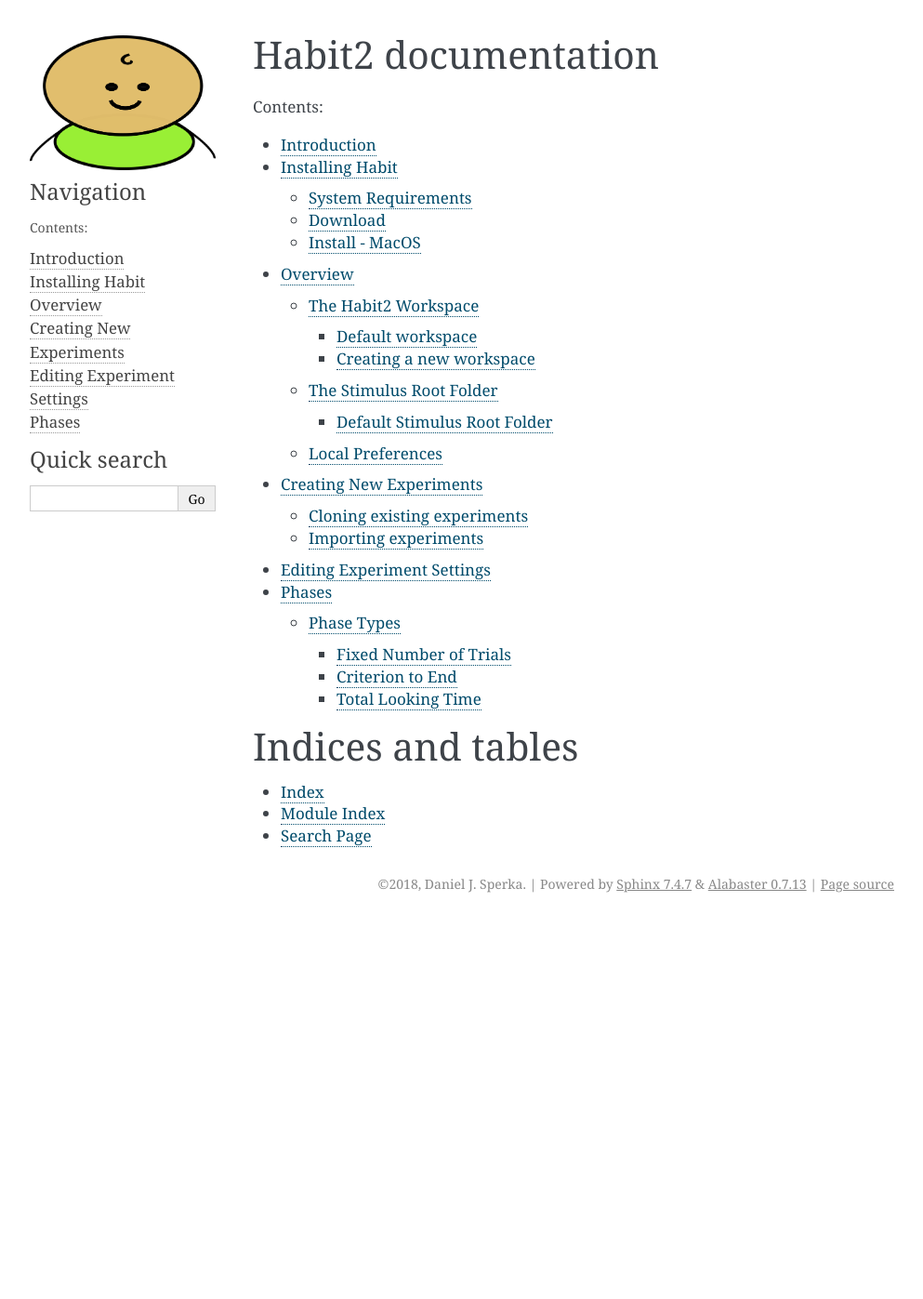
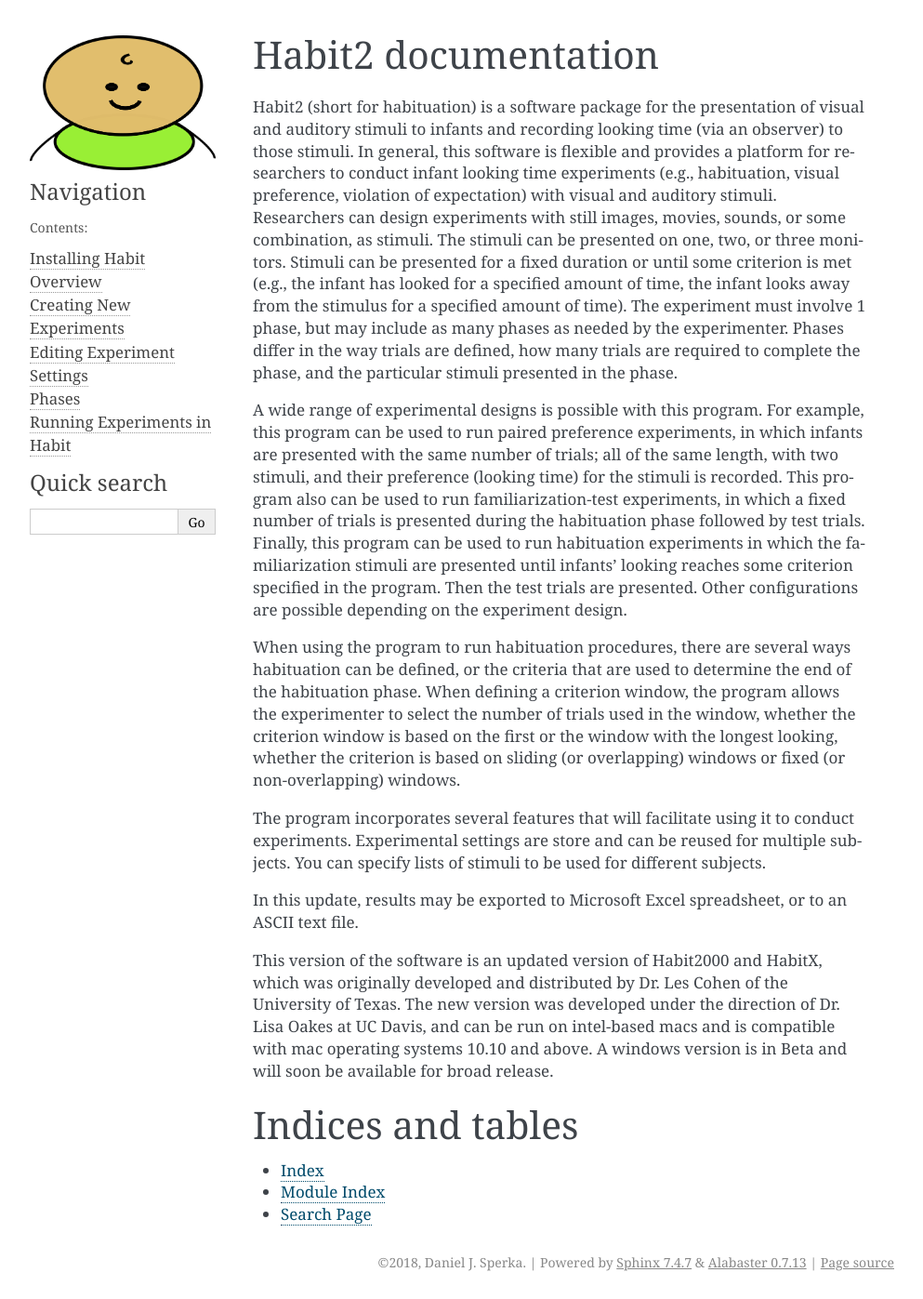
Before and after one commit to djsperka/habit2-docs, a Sphinx documentation site: the page built from source/index.rst, in a window 1280 px wide. Shown: the whole page at 93% size, without its empty margins (148-1141 px from the left). Built offline with Sphinx 7.4.7, drawn with Linux system fonts in a browser that asks for light colours; before the commit the page ends 990 px from its top, so only the background shows below that.

Commit message:
Complete first draft. Some glaring omissions remain.

```diff
--- a/source/conf.py
+++ b/source/conf.py
@@ -26,7 +26,7 @@
 # The short X.Y version
 version = u''
 # The full version, including alpha/beta/rc tags
-release = u'2.1.1'
+release = u'2.2.1'
 
 
 # -- General configuration ---------------------------------------------------
--- a/source/index.rst
+++ b/source/index.rst
@@ -8,14 +8,50 @@
 
 .. toctree::
    :maxdepth: 3
+   :hidden:
    :caption: Contents:
 
-   _introduction
    _installation
    _overview
    _create_experiment
    _edit_experiment
    _phases
+   _running
+
+Habit2 (short for habituation) is a software package for the presentation of visual and auditory stimuli to infants
+and recording looking time (via an observer) to those stimuli. In general, this software is flexible and provides
+a platform for researchers to conduct infant looking time experiments (e.g., habituation, visual preference, violation
+of expectation) with visual and auditory stimuli. Researchers can design experiments with still images, movies, sounds,
+or some combination, as stimuli. The stimuli can be presented on one, two, or three monitors.  Stimuli can be presented
+for a fixed duration or until some criterion is met (e.g., the infant has looked for a specified amount of time, the
+infant looks away from the stimulus for a specified amount of time).  The experiment must involve 1 phase, but may include
+as many phases as needed by the experimenter. Phases differ in the way trials are defined, how many trials are required to
+complete the phase, and the particular stimuli presented in the phase.
+
+A wide range of experimental designs is possible with this program. For example, this program can be used to run paired
+preference experiments, in which infants are presented with the same number of trials; all of the same length, with two stimuli,
+and their preference (looking time) for the stimuli is recorded. This program also can be used to run familiarization-test
+experiments, in which a fixed number of trials is presented during the habituation phase followed by test trials.
+Finally, this program can be used to run habituation experiments in which the familiarization stimuli are presented until
+infants’ looking reaches some criterion specified in the program. Then the test trials are presented. Other configurations are
+possible depending on the experiment design.
+
+When using the program to run habituation procedures, there are several ways habituation can be defined, or the
+criteria that are used to determine the end of the habituation phase. When defining a criterion window, the program
+allows the experimenter to select the number of trials used in the window, whether the criterion window is based on
+the first or the window with the longest looking, whether the criterion is based on sliding (or overlapping) windows
+or fixed (or non-overlapping) windows.
+
+The program incorporates several features that will facilitate using it to conduct experiments. Experimental settings are
+store and can be reused for multiple subjects. You can specify lists of stimuli to be used for different subjects.
+
+In this update, results may be exported to Microsoft Excel spreadsheet, or to an ASCII text file.
+
+This version of the software is an updated version of Habit2000 and HabitX, which was originally developed and distributed
+by Dr. Les Cohen of the University of Texas.  The new version was developed under the direction of Dr. Lisa Oakes at UC Davis,
+and can be run on intel-based macs and is compatible with mac operating systems 10.10 and above.  A windows version is in
+Beta and will soon be available for broad release.
+
 
 
 Indices and tables
```
Also changed, not shown: source/_running.rst (added, +73 -0 lines), source/figures/h2-results-widget.png (added), source/figures/h2-run-experiment.png (added), source/figures/h2-run-settings.png (added).
